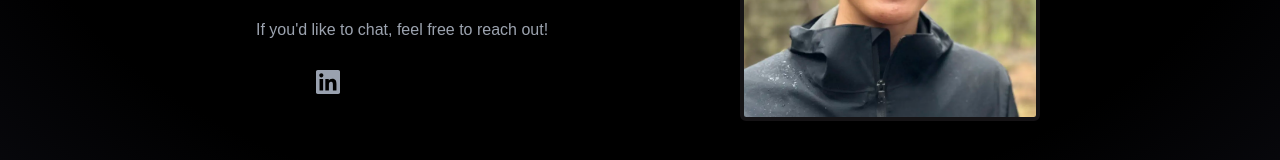
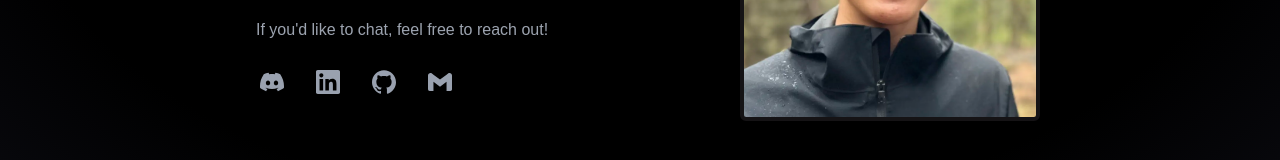
Before and after one commit to gav-ip/personal-website, a Next.js app: page / in a window 1280 px wide. Shown: the part 259-419 px from the top of the page. Built offline with nearby package versions, Linux system fonts and the light colour scheme.

Commit message:
Update hero.tsx

```diff
--- a/src/app/components/hero.tsx
+++ b/src/app/components/hero.tsx
@@ -5,7 +5,7 @@ const socials = [
   {
     name: "Discord",
     url: "https://discord.com/users/gavvvn",
-    icon: <svg role="img" viewBox="0 0 24 24" xmlns="http://www.w3.org/2000/svg"><title>{siDiscord.title}</title><path d={siDiscord.path}/></svg>,
+    icon: <svg role="img" viewBox="0 0 24 24" xmlns="http://www.w3.org/2000/svg" fill="currentColor"><title>{siDiscord.title}</title><path d={siDiscord.path}/></svg>,
   },
   {
     name: "LinkedIn",
@@ -16,12 +16,12 @@ const socials = [
   {
     name: "GitHub",
     url: "https://github.com/gav-ip",
-    icon: <svg role="img" viewBox="0 0 24 24" xmlns="http://www.w3.org/2000/svg"><title>{siGithub.title}</title><path d={siGithub.path}/></svg>,
+    icon: <svg role="img" viewBox="0 0 24 24" xmlns="http://www.w3.org/2000/svg" fill="currentColor"><title>{siGithub.title}</title><path d={siGithub.path}/></svg>,
   },
   {
     name: "Email",
     url: "mailto:abrigogavin05@gmail.com",
-    icon: <svg role="img" viewBox="0 0 24 24" xmlns="http://www.w3.org/2000/svg"><title>{siGmail.title}</title><path d={siGmail.path}/></svg>,
+    icon: <svg role="img" viewBox="0 0 24 24" xmlns="http://www.w3.org/2000/svg" fill="currentColor"><title>{siGmail.title}</title><path d={siGmail.path}/></svg>,
   },
 ]
 
```
